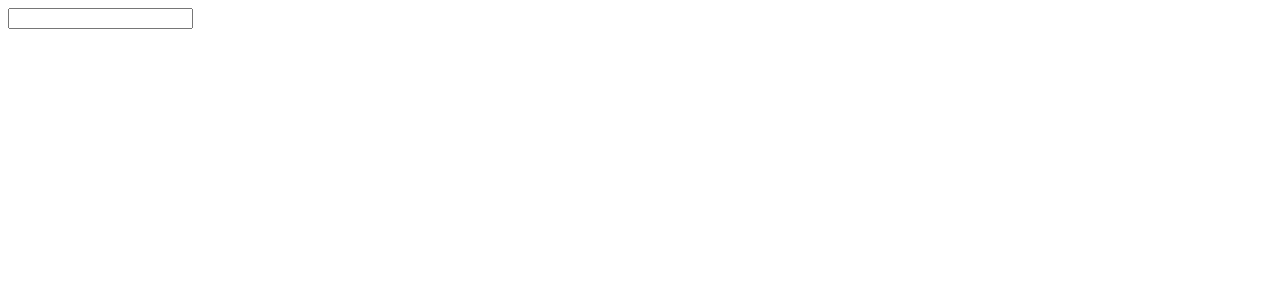
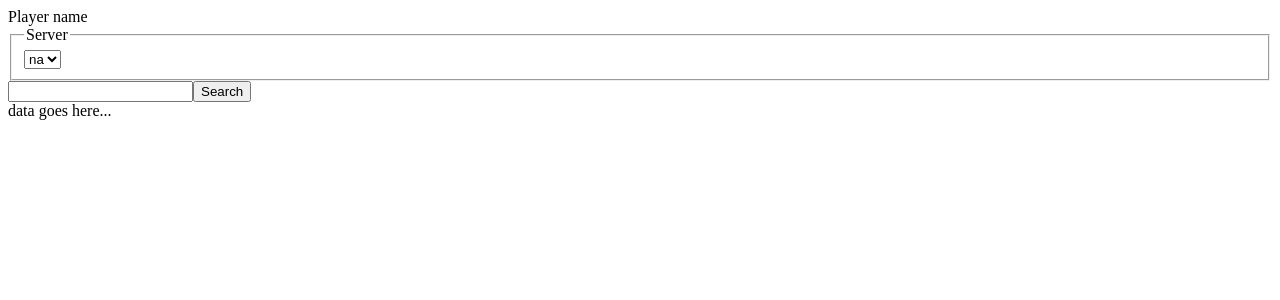
Before and after one commit to y1m1ng1in/yiming.gg, a React (Create React App) app: page / in a window 1280 px wide. Shown: the top 300 px of the page. Built offline with nearby package versions, Linux system fonts and the light colour scheme.

Commit message:
search summoner component basic setup

```diff
--- a/package.json
+++ b/package.json
@@ -4,7 +4,7 @@
   "description": "",
   "main": "index.js",
   "scripts": {
-    "build": "webpack --mode production",
+    "build": "npx webpack --mode production",
     "start": "react-scripts start",
     "test": "react-scripts test",
     "eject": "react-scripts eject"
--- a/src/index.js
+++ b/src/index.js
@@ -1,6 +1,6 @@
-import Form from "./js/components/Form";
-import React, { Component } from "react";
+import App from "./js/App";
+import React from "react";
 import ReactDOM from "react-dom";
 
 const wrapper = document.getElementById("app");
-ReactDOM.render(<Form />, wrapper);
+ReactDOM.render(<App></App>, wrapper);
--- /dev/null
+++ b/src/js/App.js
@@ -0,0 +1,13 @@
+import React from "react";
+import Form from "./components/Form";
+
+const App = () =>
+  <div>
+    <Form></Form>
+    <div>
+      data goes here...
+    </div>
+  </div>
+;
+
+export default App;
--- a/src/js/components/Form.js
+++ b/src/js/components/Form.js
@@ -1,37 +1,31 @@
-import React, { Component } from "react";
-import ReactDOM from "react-dom";
+import React from "react";
 
-class Form extends Component {
-  constructor() {
-    super();
+const Form = () => {
+  const submit = e => {
+    e.preventDefault();
 
-    this.state = {
-      value: ""
-    };
+    let summoner = document.getElementById("player-name").value;
+    let server   = document.getElementById("server");
 
-    this.handleChange = this.handleChange.bind(this);
+    server = server.options[server.selectedIndex].value;
+
+    console.log(`${summoner} ${server} should generate url`);
   }
 
-  handleChange(event) {
-    const { value } = event.target;
-    this.setState(() => {
-      return {
-        value
-      };
-    });
-  }
-
-  render() {
-    return (
-      <form>
-        <input
-          type="text"
-          value={this.state.value}
-          onChange={this.handleChange}
-        />
-      </form>
-    );
-  }
+  return (
+    <form onSubmit={submit}>
+      <label htmlFor="player-name">Player name</label>
+      <fieldset>
+        <legend>Server</legend>
+        <select id="server" name="server" aria-label="server">
+          <option label="na" value="na" id="na"></option>
+          <option label="kr" value="kr" id="kr"></option>
+        </select>
+      </fieldset>
+      <input type="text" id="player-name" name="player-name" aria-label="player-name"></input>
+      <button type="submit">Search</button>
+    </form>
+  )
 }
 
 export default Form;
--- a/webpack.config.js
+++ b/webpack.config.js
@@ -8,6 +8,7 @@ module.exports = {
     filename: "bundle.js",
     sourceMapFilename: 'bundle.map'
   },
+  devtool: '#source-map',
   module: {
     rules: [
       {
```
Also changed, not shown: 2 other files (tests, documents, lock files or other folders).
